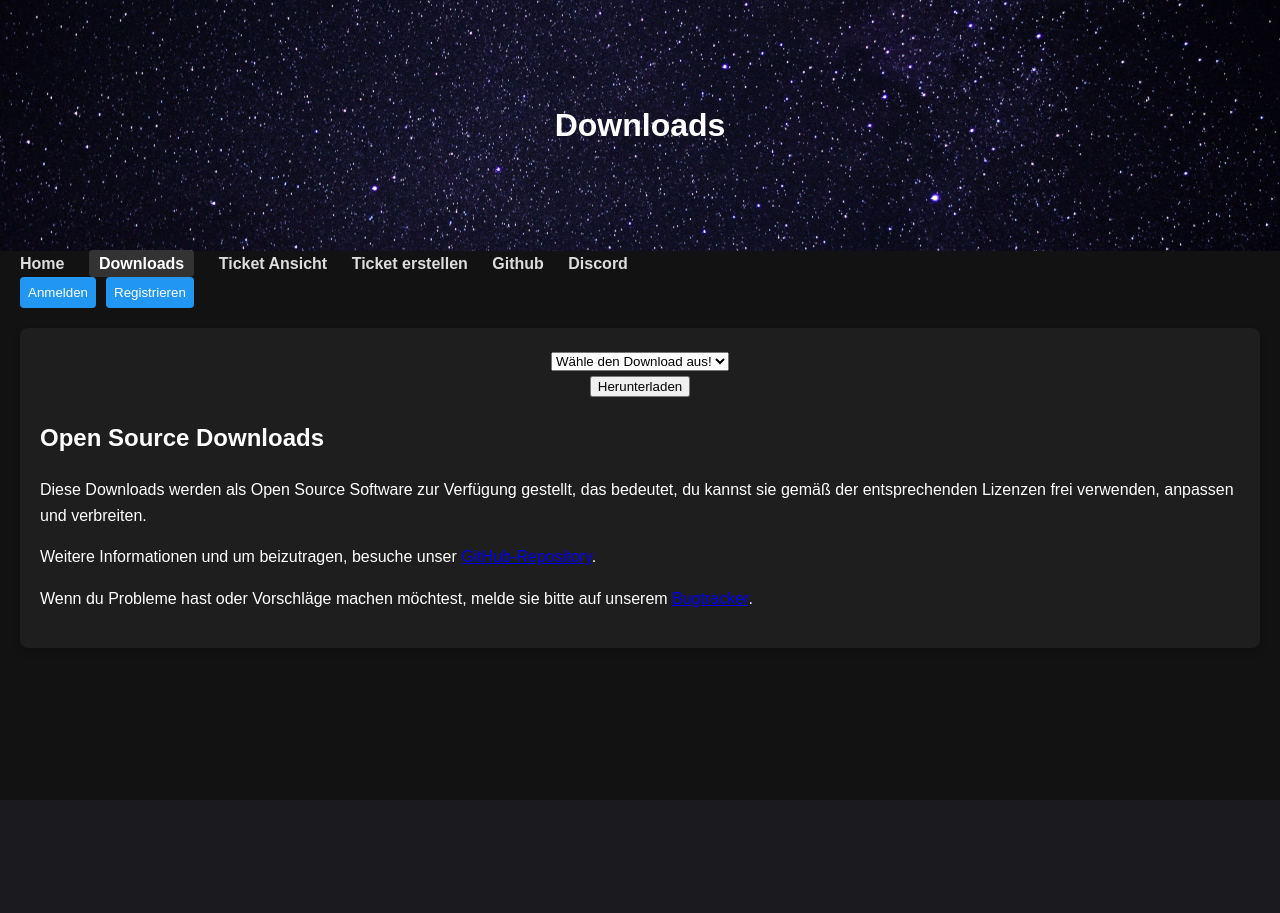
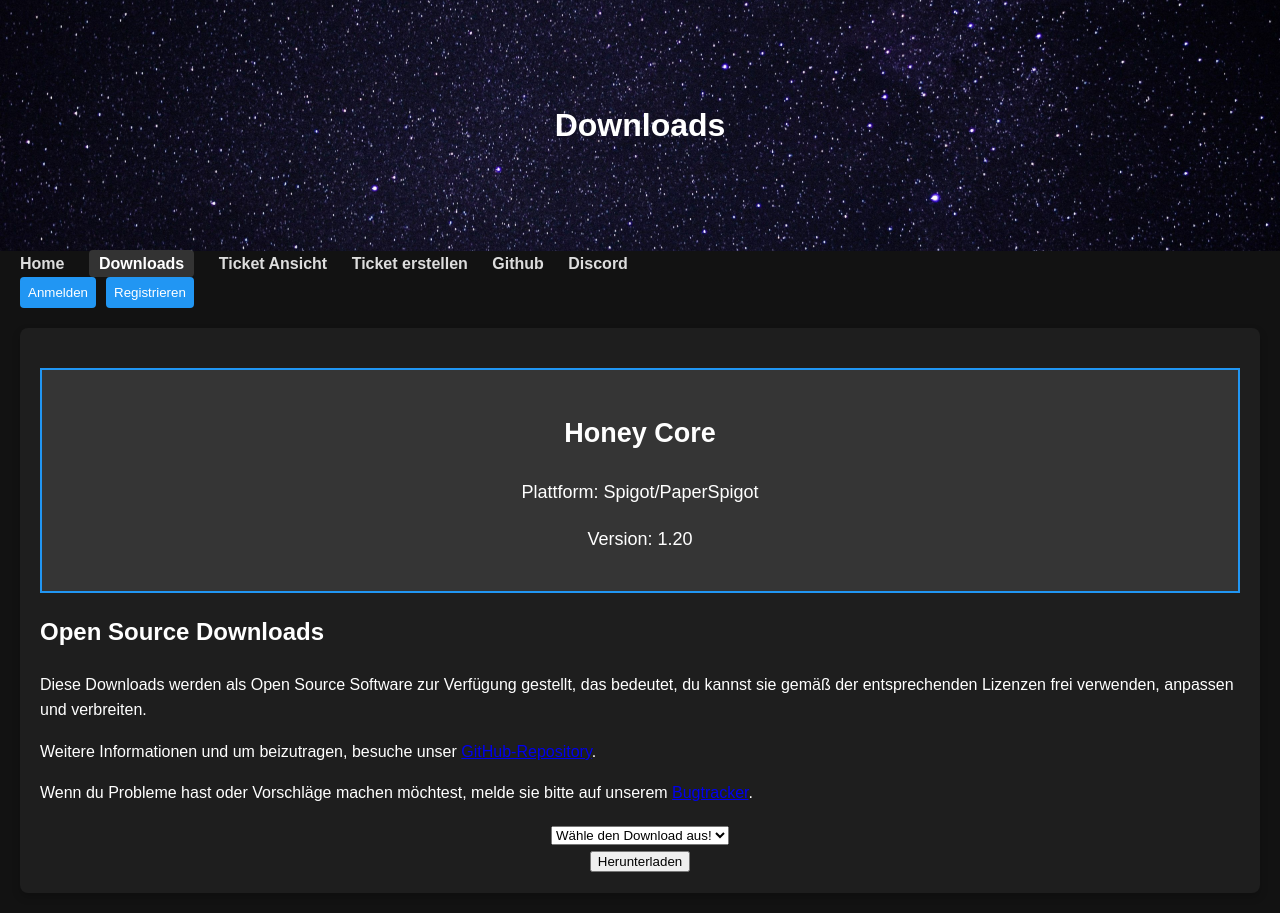
Before and after one commit to SunLightScorpion/SunLightBlogPage, a PHP site: page /downloads.html in a window 1280 px wide. Before the commit the page ends 660 px from the top, so only its background shows below. Run offline with PHP 8.4, Linux system fonts and the light colour scheme.

Commit message:
improve download page [#6]

```diff
--- a/src/downloads.html
+++ b/src/downloads.html
@@ -33,6 +33,24 @@
 </nav>
 
 <div class="content">
+
+    <div class="dashboard-item">
+        <h2>Honey Core</h2>
+        <p>Plattform: Spigot/PaperSpigot</p>
+        <p>Version: 1.20</p>
+        <a href="HoneyCore.jar" class="invisible-link"></a>
+    </div>
+
+    <div class="explanation">
+        <h2>Open Source Downloads</h2>
+        <p>Diese Downloads werden als Open Source Software zur Verfügung gestellt, das bedeutet, du kannst sie gemäß der
+            entsprechenden Lizenzen frei verwenden, anpassen und verbreiten.</p>
+        <p>Weitere Informationen und um beizutragen, besuche unser <a href="https://github.com/SunLightScorpion"
+                                                                      target="_blank">GitHub-Repository</a>.</p>
+        <p>Wenn du Probleme hast oder Vorschläge machen möchtest, melde sie bitte auf unserem <a
+                href="https://sunlightdev.org/development/blog/ticket_report.php" target="_blank">Bugtracker</a>.</p>
+    </div>
+
     <center>
         <form action="firedownload.php" method="post" target="_blank">
             <select id="downloads" name="downloads">
@@ -43,19 +61,10 @@
         </form>
     </center>
 
-    <div class="explanation">
-        <h2>Open Source Downloads</h2>
-        <p>Diese Downloads werden als Open Source Software zur Verfügung gestellt, das bedeutet, du kannst sie gemäß der
-            entsprechenden Lizenzen frei verwenden, anpassen und verbreiten.</p>
-        <p>Weitere Informationen und um beizutragen, besuche unser <a href="https://github.com/SunLightScorpion"
-                                                                      target="_blank">GitHub-Repository</a>.</p>
-        <p>Wenn du Probleme hast oder Vorschläge machen möchtest, melde sie bitte auf unserem <a
-                href="https://github.com/SunLightScorpion/bugtracker" target="_blank">Bugtracker</a>.</p>
-    </div>
-
 </div>
 
 <script src="options.js"></script>
+<script src="function_download.js"></script>
 
 </body>
 </html>
--- /dev/null
+++ b/src/function_download.js
@@ -0,0 +1,11 @@
+document.addEventListener('DOMContentLoaded', function() {
+    var dashboardItems = document.querySelectorAll('.dashboard-item');
+    dashboardItems.forEach(function(item) {
+        item.addEventListener('click', function() {
+            var link = this.querySelector('.invisible-link').getAttribute('href');
+            if (link) {
+                window.open(link, '_blank');
+            }
+        });
+    });
+});
--- a/src/style.css
+++ b/src/style.css
@@ -135,3 +135,17 @@ nav ul li a:hover {
     padding: 100px 0; /* Anpassen der oberen und unteren Abstände */
     color: #fff; /* Weiß für den Text */
 }
+
+.dashboard-item {
+    margin: 20px 0;
+    padding: 20px;
+    border: 2px solid #2196F3; /* Blau für den Rand */
+    background-color: rgba(255, 255, 255, 0.1);
+    text-align: center;
+    font-size: 18px;
+    transition: background-color 0.3s;
+}
+
+.dashboard-item:hover {
+    background-color: rgba(255, 255, 255, 0.2);
+}
```
